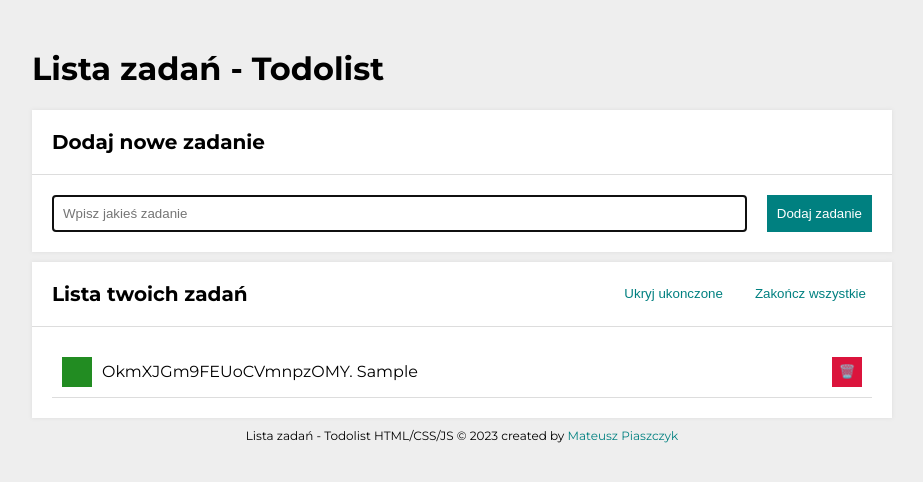
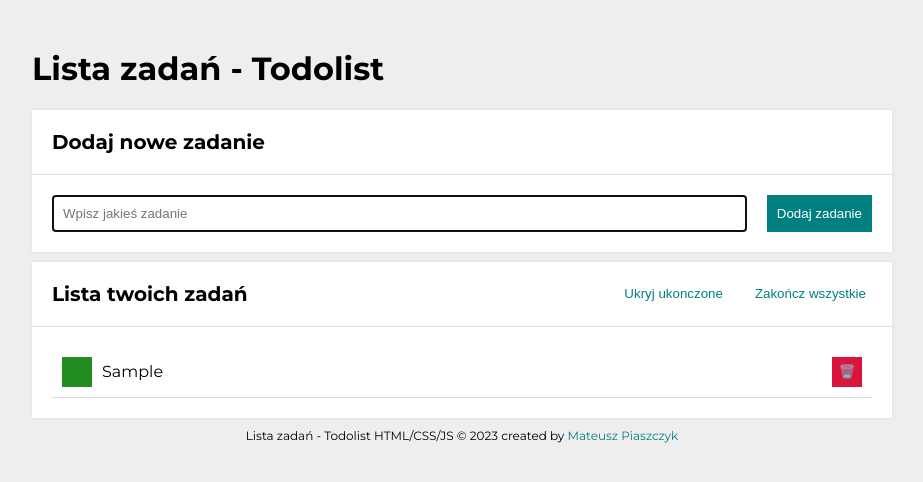
Before and after one commit to MateuszPiaszczyk/todo-list-react, a React (Create React App) app: page / in a window 1280 px wide. Both pictures are taken after typing "Sample" into the empty fields and a click on the button "Dodaj zadanie". Shown: the top 482 px of the page, without its empty margins (178-1101 px from the left). Built offline with nearby package versions, Linux system fonts and the light colour scheme.

Commit message:
remove static id

```diff
--- a/src/features/tasks/TaskList/index.js
+++ b/src/features/tasks/TaskList/index.js
@@ -22,7 +22,7 @@ const TaskList = () => {
             {task.done ? " ✓ " : ""}
           </Button>
           <Content done={task.done}>
-            {task.id}. {task.content}
+           {task.content}
           </Content>
           <Button
           remove
```
